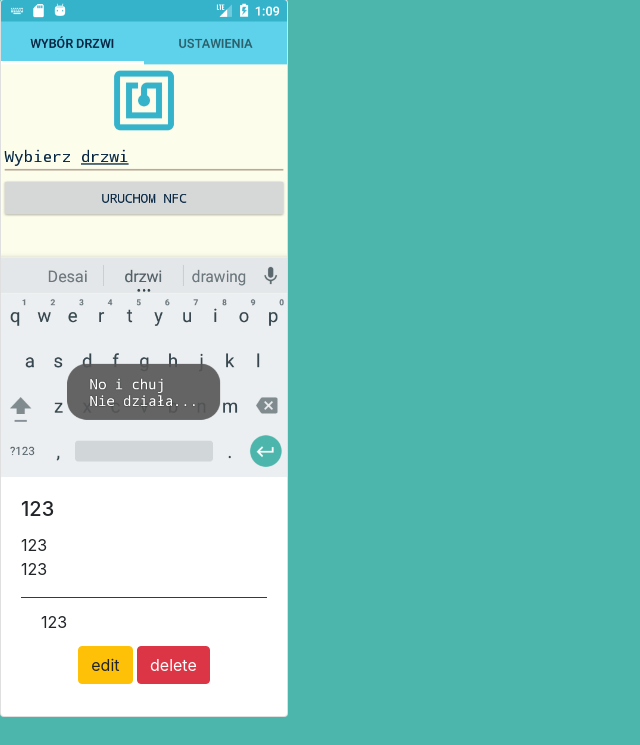
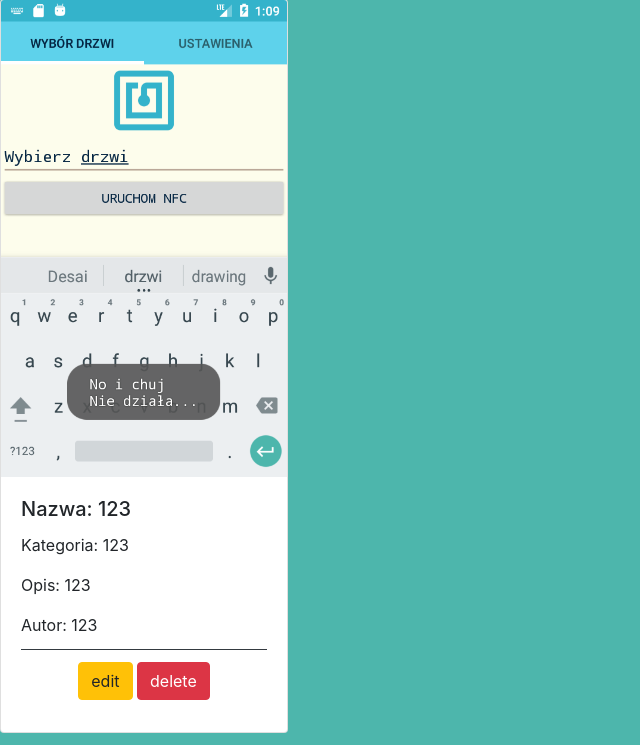
Before and after one commit to rafalmeisel/Trinity, a Django app: page / in a window 1280 px wide. Shown: the part 101-846 px from the top of the page, without its empty margins (0-640 px from the left). Before the commit the page ends 818 px from the top, so only its background shows below. Run offline with Django 3.2, Linux system fonts and the light colour scheme; data comes from the database, SQL or seed files in the repository; some libraries are stand-ins or nearby versions.

Commit message:
Add polish name of field in gallery

```diff
--- a/galleryapp/image/templates/image/gallery.html
+++ b/galleryapp/image/templates/image/gallery.html
@@ -21,11 +21,11 @@
     <div class="card" style="width: 18rem;">
         <img class="card-img-top" src="{{ image.picture.url }}">
         <div class="card-body">
-            <h5 class="card-title">{{ image.name }}</h5>
-            <h7 class="card-category">{{ image.category }}</h7>
-            <p class="card-text">{{ image.describe }}</p>
+            <h5 class="card-title">Nazwa: {{ image.name }}</h5>
+            <p class="card-category">Kategoria: {{ image.category }}</p>
+            <p class="card-text">Opis: {{ image.describe }}</p>
+            <p class="card-title">Autor: {{image.author}}</p>
             <div class="card-footer bg-transparent border-dark">
-                <p class="card-title">{{image.author}}</p>
                 <center>
                     <a href="update/{{image.id}}" class="btn btn-warning" id='{{image.id}}'>edit</a>
                     <a href="delete/{{image.id}}" class="btn btn-danger" id='{{image.id}}'>delete</a>
```
